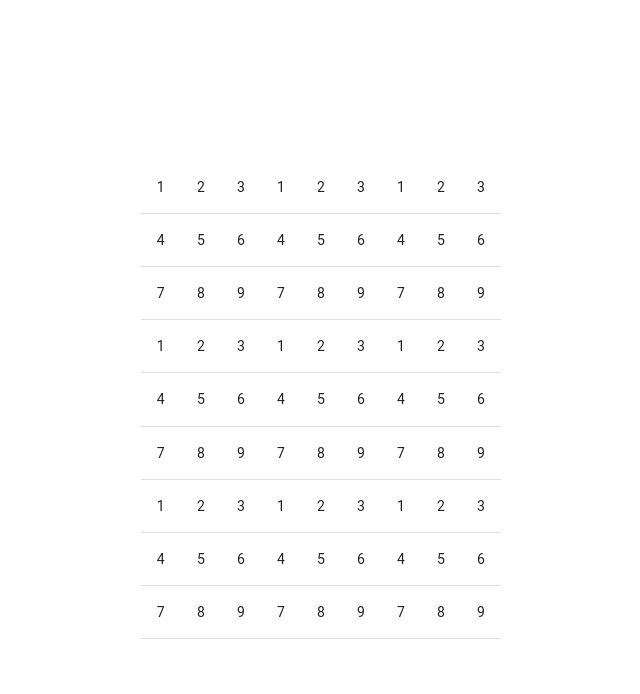
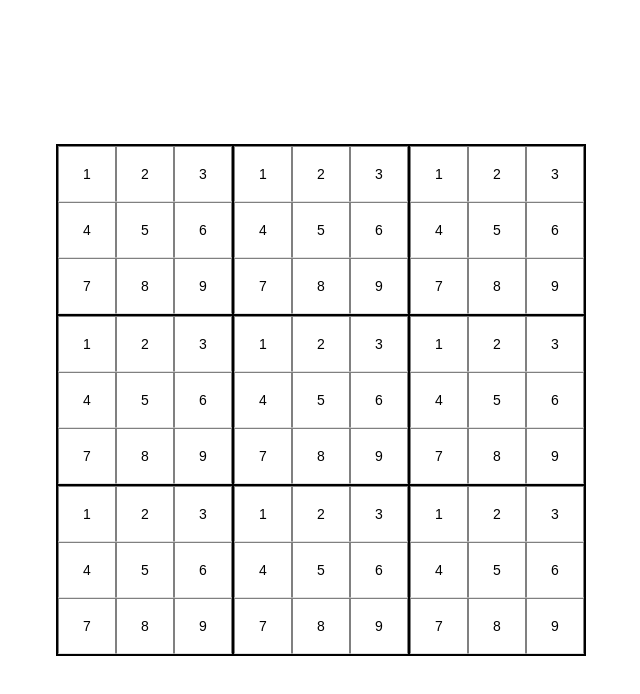
Before and after one commit to Eanam/sudoku_game, a React (Create React App) app: page / in a window 1280 px wide. Shown: the top 694 px of the page, without its empty margins (319-959 px from the left). Built offline with nearby package versions, Linux system fonts and the light colour scheme.

Commit message:
add border & logic

```diff
--- a/src/App.css
+++ b/src/App.css
@@ -42,13 +42,35 @@
   grid-template-rows: repeat(3, 1fr);
   width: auto;
   max-width: 100%;
+  border: 1px solid #000;
 }
 
 .PannelItem {
   display: flex;
   justify-content: center;
   align-items: center;
+  border: 1px solid #000;
+}
 
+.InputBox {
+  aspect-ratio: 1 / 1;
+  border: 1px solid gray;
+}
+
+.SudokuInput {
+  background: none;
+  border: none;
+  outline: none;
+  width: 20px;
+  height: 20px;
+  text-align: center;
+  font-size: inherit;
+}
+
+input[type=number]::-webkit-inner-spin-button,
+input[type=number]::-webkit-outer-spin-button {
+  -webkit-appearance: none;
+  margin: 0;
 }
 
 @keyframes App-logo-spin {
--- a/src/components/SudokuPanel.tsx
+++ b/src/components/SudokuPanel.tsx
@@ -1,4 +1,5 @@
 import { TableBody, TableCell, TableContainer, TableRow } from "@mui/material";
+import { useState } from "react";
 
 interface SudokuPanelProps {
     className?: string
@@ -6,20 +7,38 @@ interface SudokuPanelProps {
 
 function SudokuPanel(props: SudokuPanelProps) {
 
-    //parse items form props
-    let items = [[1, 2, 3], [4, 5, 6], [7, 8, 9]]
+    const [items, setItems] = useState([[1, 2, 3], [4, 5, 6], [7, 8, 9]])
+
+    const handleInputChange = (rowIndex: number, itemIndex: number, value: number) => {
+        const newItems = [...items];
+        newItems[rowIndex][itemIndex] = value;
+        setItems(newItems);
+    }
 
     return (
         <div className={props.className}>
             <TableContainer>
                 <TableBody>
                     {
-                        items.map((row) => (
+                        items.map((row, rowIndex) => (
                             <TableRow>
                                 {
-                                    row.map((item) => (
-                                        <TableCell>
-                                            {item}
+                                    row.map((item, itemIndex) => (
+                                        <TableCell
+                                            className="InputBox">
+                                            <input
+                                                className="SudokuInput"
+                                                type="number"
+                                                value={item === 0 ? "" : item}
+                                                min={1}
+                                                max={9}
+                                                onInput={(e) => {
+                                                    const value = parseInt(e.currentTarget.value);
+                                                    if (value < 1 || value > 9) {
+                                                        e.currentTarget.value = item.toString();
+                                                    }
+                                                }}
+                                                onChange={(e) => handleInputChange(rowIndex, itemIndex, Number(e.target.value) || 0)} />
                                         </TableCell>
                                     ))
                                 }
```
